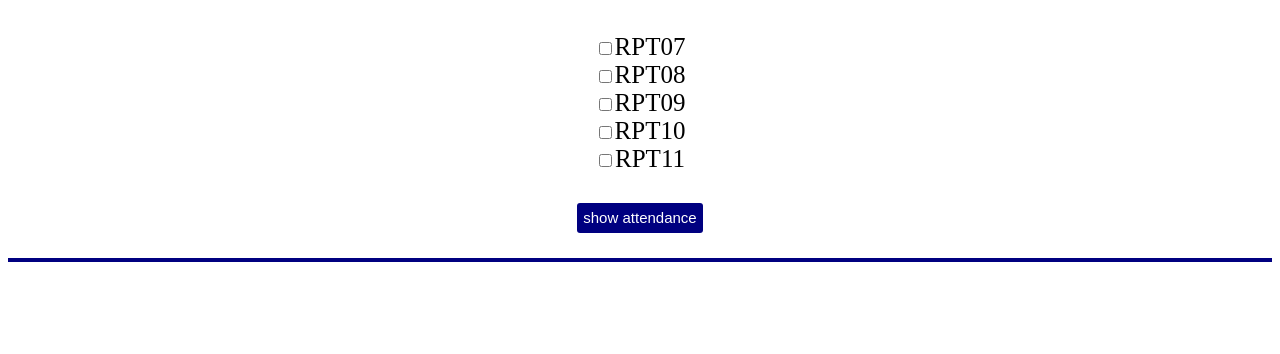
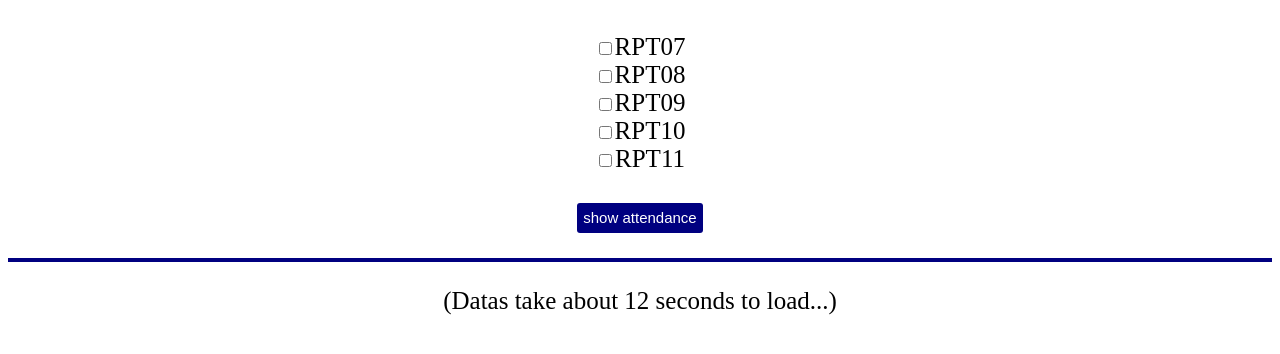
Before and after one commit to etcaples/attendanceUI, a React app: page / in a window 1280 px wide. Shown: the top 354 px of the page. Built offline with nearby package versions, Linux system fonts and the light colour scheme.

Commit message:
added styled temporary message warning; cleaned up comments

```diff
--- a/client/src/components/App.jsx
+++ b/client/src/components/App.jsx
@@ -5,7 +5,12 @@ import CohortAttendanceList from './CohortAttendanceList';
 
 const CheckboxListContainer = styled.div`
   border-bottom: 4px solid navy;
-  /* temporary border details ^^^^^ */
+  padding: 25px;
+  text-align: center;
+  font-size: 25px;
+`;
+
+const TempMessage = styled.div`
   padding: 25px;
   text-align: center;
   font-size: 25px;
@@ -71,7 +76,6 @@ class App extends React.Component {
 
   storeCheckedCohorts() {
     const { cohorts } = this.state;
-    // const count = 1;
     const newArgs = [];
     for (let i = 0; i < cohorts.length; i++) {
       const curCohort = cohorts[i];
@@ -92,12 +96,12 @@ class App extends React.Component {
     const { attendanceArgs, renderedCohorts } = this.state;
     const count = 1;
     const cohortStudentInfo = Object.assign({}, renderedCohorts);
+
     // run runAttendanceDatas.js on the attendanceArgs
 
     // this vvvvvv is temporary until there are real datas
     for (let i = 0; i < attendanceArgs.length; i++) {
       if (renderedCohorts[attendanceArgs[i]] === undefined) {
-        // console.log(renderedCohorts)
         cohortStudentInfo[attendanceArgs[i]] = [];
       }
     }
@@ -127,7 +131,7 @@ class App extends React.Component {
             <CohortAttendanceList
               renderedCohorts={renderedCohorts}
               attendanceArgs={attendanceArgs}
-            />) : <br />
+            />) : <TempMessage>(Datas take about 12 seconds to load...)</TempMessage>
         }
       </div>
     );
```
